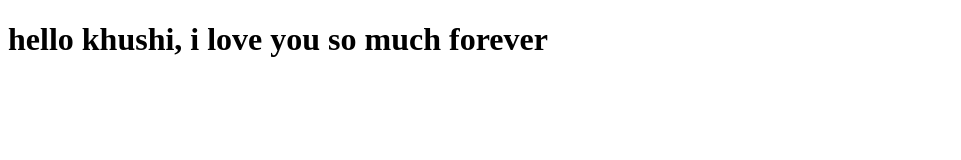
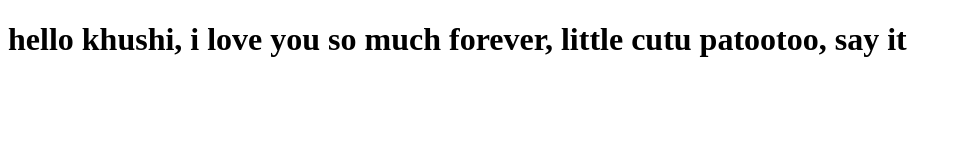
Before and after one commit to tanishshroff12-rgb/my-site, a plain HTML site: page index.html in a window 1280 px wide. Shown: the whole page, without its empty margins (0-961 px from the left). Drawn offline with Linux system fonts and the light colour scheme.

Commit message:
Update message

```diff
--- a/index.html
+++ b/index.html
@@ -1,2 +1,2 @@
-<!doctype html><html><head><meta charset="utf-8"><title>My Site</title></head><body><h1>hello khushi, i love you so much forever</h1>
+<!doctype html><html><head><meta charset="utf-8"><title>My Site</title></head><body><h1>hello khushi, i love you so much forever, little cutu patootoo, say it</h1>
 </body></html>
```
